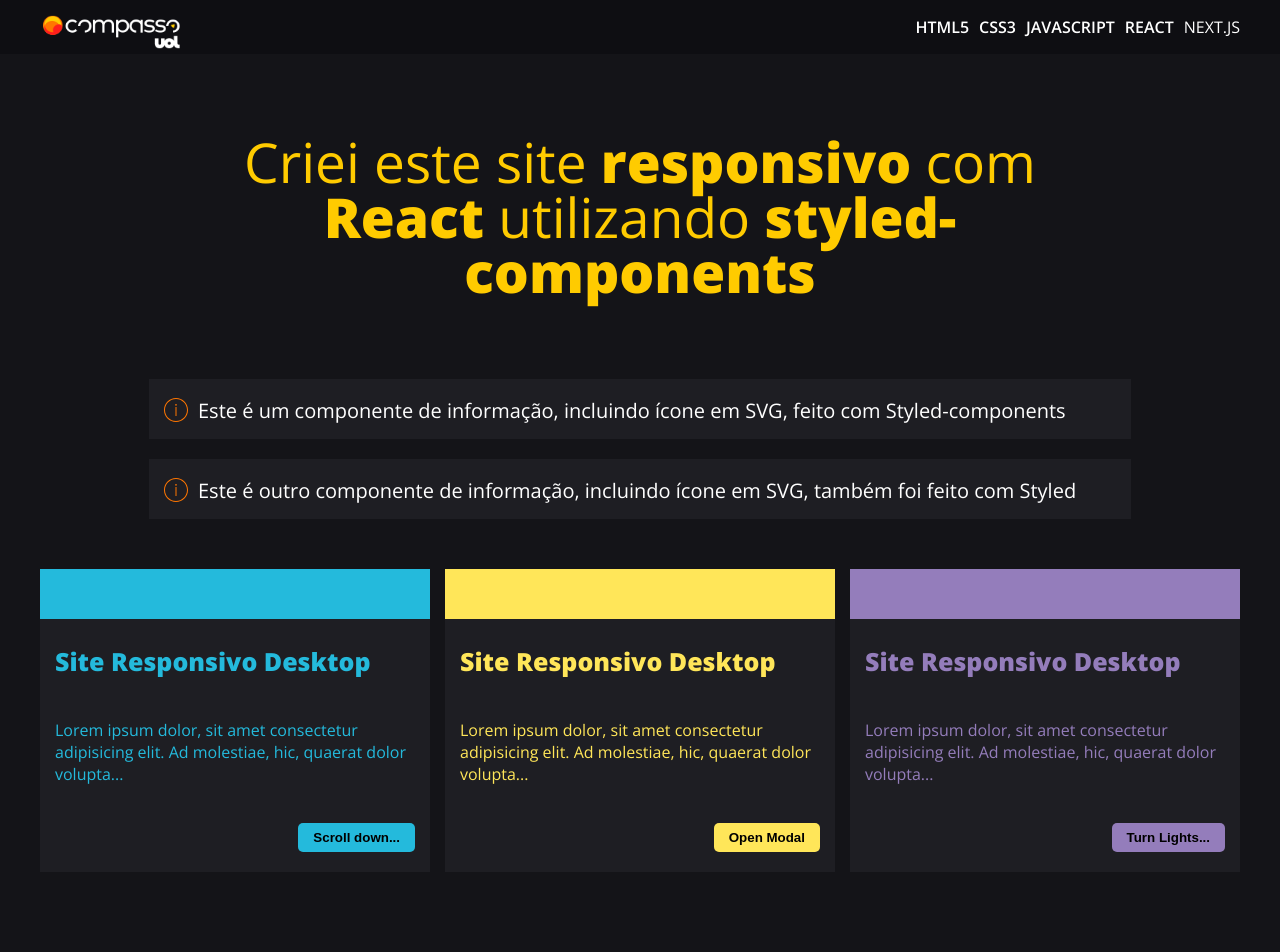
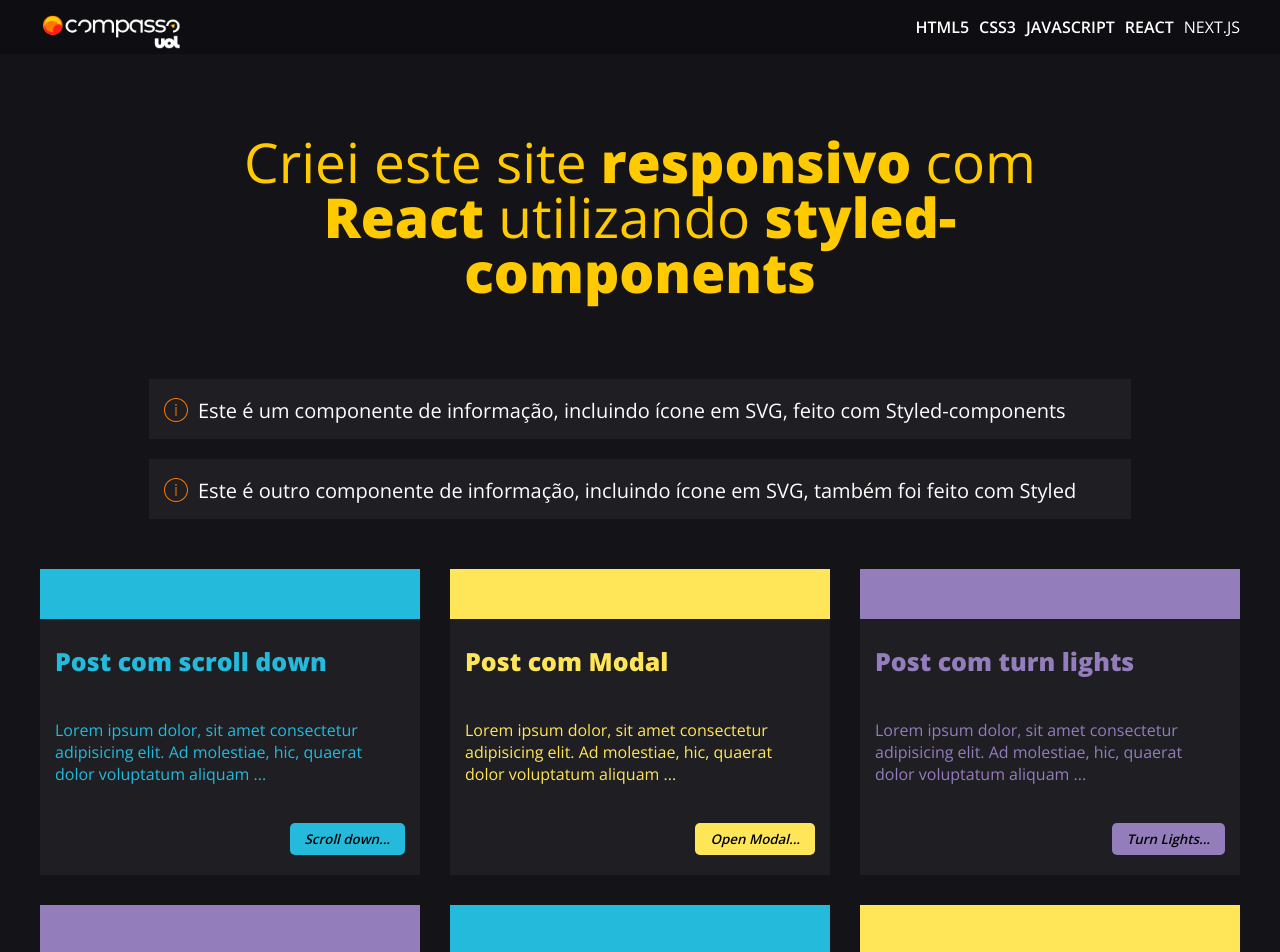
Before and after one commit to T14g/desafio-react, a React (Create React App) app: page / in a window 1280 px wide. Shown: the top 952 px of the page. Built offline with nearby package versions, Linux system fonts and the light colour scheme.

Commit message:
Modal loading post content, more items for grid, posts into array

```diff
--- a/src/App.js
+++ b/src/App.js
@@ -16,13 +16,13 @@ const App = () => {
     setShowModal(false)
   }
 
-  const openModal = () =>{
+  const openModal = (item) =>{
     document.querySelector('body').style.overflow = 'hidden';
-    setShowModal(!showModal);
+    setShowModal(item);
   }
 
   const actions = {
-    'show-modal': () => openModal(),
+    'show-modal': openModal,
     'turn-lights': () => setLights(!lights)
   };
 
--- a/src/components/modal/modal.component.jsx
+++ b/src/components/modal/modal.component.jsx
@@ -12,14 +12,8 @@ const Modal = ({ showModal, closeModal }) => {
     return showModal ? (
         <ModalOverlay top={scrolled}>
             <ModalContainer>
-                <ModalTitle>Title</ModalTitle>
-                <ModalContent>
-                    Lorem ipsum dolor sit amet c
-                    onsectetur adipisicing elit. Itaque dolorem hic
-                    aliquid accusamus commodi quae corporis vitae, providen
-                    t ut facere labore! Officia molestiae laudantium to
-                    tam eligendi distinctio dolorum atque laboriosam.
-                </ModalContent>
+                <ModalTitle>{showModal.title}</ModalTitle>
+                <ModalContent>{showModal.content}</ModalContent>
                 <Button onClick={closeModal}>Close</Button>
             </ModalContainer>
         </ModalOverlay>
--- a/src/components/modal/modal.styles.jsx
+++ b/src/components/modal/modal.styles.jsx
@@ -1,4 +1,6 @@
 import styled from "styled-components";
+
+const fontFamily =  "'Open Sans', sans-serif";
 
 export const ModalOverlay = styled.div`
     width: 100%;
@@ -10,22 +12,52 @@ export const ModalOverlay = styled.div`
 
 export const ModalContainer = styled.div`
     max-width: 700px;
-    background: #ffff;
+    background: #1E1E23;
     margin: 0 auto;
     padding: 20px;
     position: relative;
     top: 50%;
     transform: translateY(-50%);
+    border-top: 50px solid #FFE659;
+
+    &::after{
+        display: table;
+        content: "";
+        clear: both;
+    }
 `
 
-export const ModalTitle = styled.div`
-
+export const ModalTitle = styled.h2`
+    font-size: 50px;
+    margin: 7px 0;
+    color: #f1f1f1;
+    font-family: ${fontFamily};
 `
 
 export const ModalContent = styled.div`
-
+    font-family: ${fontFamily};
+    font-size: 20px;
+    color: #f1f1f1;
+    font-height: 500;
 `
 
 export const Button = styled.button`
+    font-family: ${fontFamily};
+    float: right;
+    display: block;
+    width: 100%;
+    font-size: 30px;
+    max-width: 150px;
+    font-weight: 800;
+    text-transform: uppercase;
+    padding: 7px 15px;
+    margin-top: 25px;
+    background: #FFE659;
+    border-radius: 5px;
+    border: none;
 
+    &:hover{
+        cursor: pointer;
+        opacity: 0.8;
+    }
 `
--- a/src/components/post-grid/post-grid.component.jsx
+++ b/src/components/post-grid/post-grid.component.jsx
@@ -2,17 +2,14 @@ import PostItem from '../post-item/post-item.component';
 
 import { Row, Container } from './post-grid.styled';
 
-const PostGrid = ({actions}) => {
+const PostGrid = ({ actions }) => {
 
     const showModal = actions['show-modal'];
     const turnLights = actions['turn-lights'];
-
-    return (
-        <Container>
-            <Row>
-                <PostItem
-                    title="Site Responsivo Desktop"
-                    content="Lorem ipsum dolor, sit amet
+    const posts = [
+        {
+            title: "Post com scroll down",
+            content: `Lorem ipsum dolor, sit amet
             consectetur adipisicing elit. Ad molestiae,
             hic, quaerat dolor voluptatum aliquam
             unde mollitia reiciendis explicabo bla
@@ -29,37 +26,154 @@ const PostGrid = ({actions}) => {
             hic, quaerat dolor voluptatum aliquam
             unde mollitia reiciendis explicabo bla
             nditiis est ipsum nobis praesentium.
-                    Id iure et quo soluta. Minima?"
-                    buttonTitle="Scroll down..."
-                    customClass="blue"
-                    expandable={true}
-                />
-
-                <PostItem
-                    title="Site Responsivo Desktop"
-                    content="Lorem ipsum dolor, sit amet
+            Id iure et quo soluta. Minima?`,
+            button: 'Scroll down...',
+            class: 'blue',
+            fb: null,
+            expandable: true
+        },
+        {
+            title: "Post com Modal",
+            content: `Lorem ipsum dolor, sit amet
             consectetur adipisicing elit. Ad molestiae,
             hic, quaerat dolor voluptatum aliquam
             unde mollitia reiciendis explicabo bla
             nditiis est ipsum nobis praesentium.
-                    Id iure et quo soluta. Minima?"
-                    buttonTitle="Open Modal"
-                    callToAction={showModal}
-                    customClass="yellow"
-                />
-
-                <PostItem
-                    title="Site Responsivo Desktop"
-                    content="Lorem ipsum dolor, sit amet
+            Id iure et quo soluta. Minima?
+            Lorem ipsum dolor, sit amet
             consectetur adipisicing elit. Ad molestiae,
             hic, quaerat dolor voluptatum aliquam
             unde mollitia reiciendis explicabo bla
             nditiis est ipsum nobis praesentium.
-                    Id iure et quo soluta. Minima?"
-                    buttonTitle="Turn Lights..."
-                    callToAction={turnLights}
-                    customClass="purple"
+            Id iure et quo soluta. Minima?
+            Lorem ipsum dolor, sit amet
+            consectetur adipisicing elit. Ad molestiae,
+            hic, quaerat dolor voluptatum aliquam
+            unde mollitia reiciendis explicabo bla
+            nditiis est ipsum nobis praesentium.
+            Id iure et quo soluta. Minima?`,
+            button: 'Open Modal...',
+            class: 'yellow',
+            fn: showModal,
+            expandable: false
+        },
+        {
+            title: "Post com turn lights",
+            content: `Lorem ipsum dolor, sit amet
+            consectetur adipisicing elit. Ad molestiae,
+            hic, quaerat dolor voluptatum aliquam
+            unde mollitia reiciendis explicabo bla
+            nditiis est ipsum nobis praesentium.
+            Id iure et quo soluta. Minima?
+            Lorem ipsum dolor, sit amet
+            consectetur adipisicing elit. Ad molestiae,
+            hic, quaerat dolor voluptatum aliquam
+            unde mollitia reiciendis explicabo bla
+            nditiis est ipsum nobis praesentium.
+            Id iure et quo soluta. Minima?
+            Lorem ipsum dolor, sit amet
+            consectetur adipisicing elit. Ad molestiae,
+            hic, quaerat dolor voluptatum aliquam
+            unde mollitia reiciendis explicabo bla
+            nditiis est ipsum nobis praesentium.
+            Id iure et quo soluta. Minima?`,
+            button: 'Turn Lights...',
+            class: 'purple',
+            fn: turnLights,
+            expandable: false
+        },
+        {
+            title: "Post com turn lights",
+            content: `Lorem ipsum dolor, sit amet
+            consectetur adipisicing elit. Ad molestiae,
+            hic, quaerat dolor voluptatum aliquam
+            unde mollitia reiciendis explicabo bla
+            nditiis est ipsum nobis praesentium.
+            Id iure et quo soluta. Minima?
+            Lorem ipsum dolor, sit amet
+            consectetur adipisicing elit. Ad molestiae,
+            hic, quaerat dolor voluptatum aliquam
+            unde mollitia reiciendis explicabo bla
+            nditiis est ipsum nobis praesentium.
+            Id iure et quo soluta. Minima?
+            Lorem ipsum dolor, sit amet
+            consectetur adipisicing elit. Ad molestiae,
+            hic, quaerat dolor voluptatum aliquam
+            unde mollitia reiciendis explicabo bla
+            nditiis est ipsum nobis praesentium.
+            Id iure et quo soluta. Minima?`,
+            button: 'Turn Lights...',
+            class: 'purple',
+            fn: turnLights,
+            expandable: false
+        },
+        {
+            title: "Post com scroll down2",
+            content: `2Lorem ipsum dolor, sit amet
+            consectetur adipisicing elit. Ad molestiae,
+            hic, quaerat dolor voluptatum aliquam
+            unde mollitia reiciendis explicabo bla
+            nditiis est ipsum nobis praesentium.
+            Id iure et quo soluta. Minima?
+            Lorem ipsum dolor, sit amet
+            consectetur adipisicing elit. Ad molestiae,
+            hic, quaerat dolor voluptatum aliquam
+            unde mollitia reiciendis explicabo bla
+            nditiis est ipsum nobis praesentium.
+            Id iure et quo soluta. Minima?
+            Lorem ipsum dolor, sit amet
+            consectetur adipisicing elit. Ad molestiae,
+            hic, quaerat dolor voluptatum aliquam
+            unde mollitia reiciendis explicabo bla
+            nditiis est ipsum nobis praesentium.
+            Id iure et quo soluta. Minima?`,
+            button: 'Scroll down...',
+            class: 'blue',
+            fb: null,
+            expandable: true
+        },
+        {
+            title: "Post com Modal2",
+            content: `2Lorem ipsum dolor, sit amet
+            consectetur adipisicing elit. Ad molestiae,
+            hic, quaerat dolor voluptatum aliquam
+            unde mollitia reiciendis explicabo bla
+            nditiis est ipsum nobis praesentium.
+            Id iure et quo soluta. Minima?
+            Lorem ipsum dolor, sit amet
+            consectetur adipisicing elit. Ad molestiae,
+            hic, quaerat dolor voluptatum aliquam
+            unde mollitia reiciendis explicabo bla
+            nditiis est ipsum nobis praesentium.
+            Id iure et quo soluta. Minima?
+            Lorem ipsum dolor, sit amet
+            consectetur adipisicing elit. Ad molestiae,
+            hic, quaerat dolor voluptatum aliquam
+            unde mollitia reiciendis explicabo bla
+            nditiis est ipsum nobis praesentium.
+            Id iure et quo soluta. Minima?`,
+            button: 'Open Modal...',
+            class: 'yellow',
+            fn: showModal,
+            expandable: false
+        }
+    ];
+
+    return (
+        <Container>
+            <Row>
+                {
+                    posts.map((post) =>
+                        <PostItem
+                            title={post.title}
+                            content={post.content}
+                            buttonTitle={post.button}
+                            customClass={post.class}
+                            callToAction={() => post.fn(post)}
+                            expandable={post.expandable}
                         />
+                    )
+                }
             </Row>
         </Container>
     );
--- a/src/components/post-grid/post-grid.styled.jsx
+++ b/src/components/post-grid/post-grid.styled.jsx
@@ -8,6 +8,7 @@ export const Row = styled.div`
     max-width: 1200px;
     margin: 50px auto 100px;
     display: flex;
+    flex-wrap: wrap;
     justify-content: space-between;
 
     &::after{
--- a/src/components/post-item/post-item.styles.jsx
+++ b/src/components/post-item/post-item.styles.jsx
@@ -3,10 +3,12 @@ import styled from "styled-components";
 export const PostBox = styled.div`
     max-width: 390px;
     float:left;
+    flex: 1 1 300px;
     background: #1E1E23;
     border-top: 50px solid;
     padding-bottom: 20px;
     height: fit-content;
+    margin-bottom: 30px;
 
     &.purple{
         border-color: #947DBB;
@@ -44,8 +46,8 @@ export const PostBox = styled.div`
         }
     }
 
-    &:not(:last-child){
-        margin-right: 15px;
+    &:not(:nth-child(3n)){
+        margin-right: 30px;
     }
 `
 
@@ -68,6 +70,7 @@ export const PostContent = styled.p`
 `
 
 export const Button = styled.button`
+    font-family: 'Open Sans', sans-serif;
     float: right;
     margin-right: 15px;
     display: block;
@@ -76,4 +79,10 @@ export const Button = styled.button`
     border-radius: 5px;
     text-align: center;
     font-weight: 600;
+    font-style: italic;
+
+    &:hover{
+        cursor: pointer;
+        opacity: 0.8;
+    }
 `
```
Lines whose indentation alone changed are shown as unchanged.
